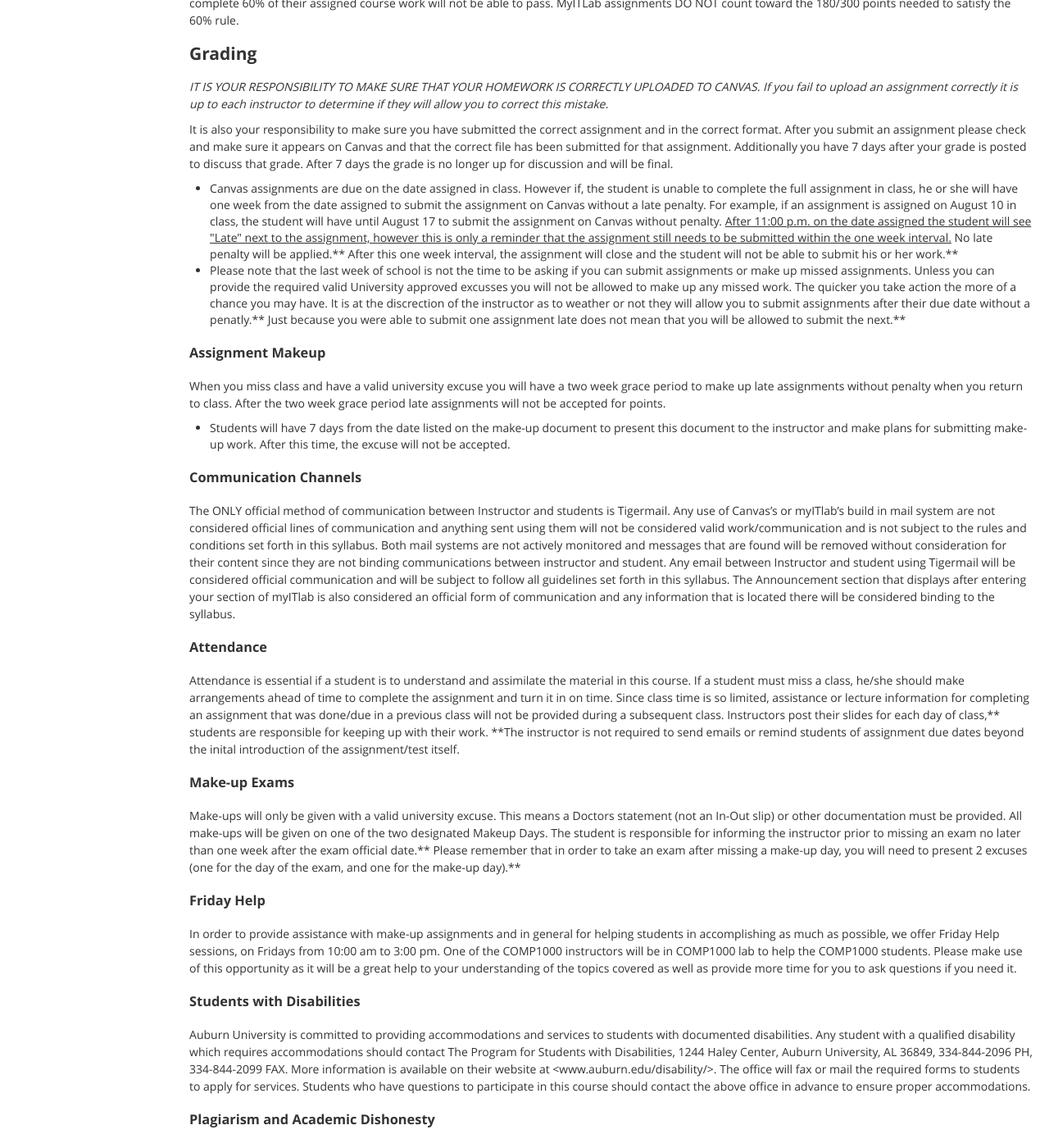
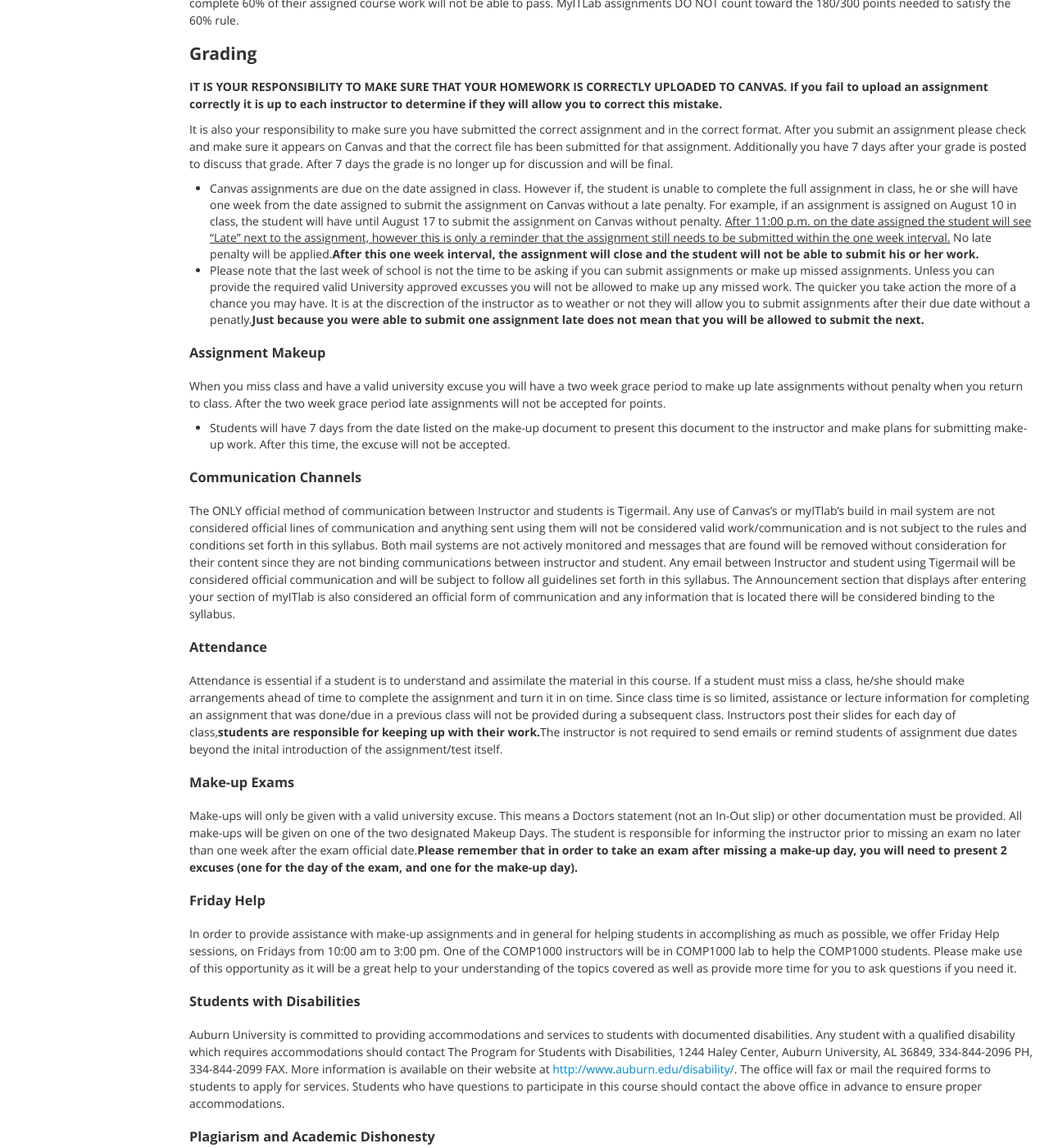
Before and after one commit to gongzhitaao/pcaweb, a Jekyll site: the page built from courses/comp1000/syllabus/index.md, in a window 1280 px wide and 1400 px high, scrolled down 3938 px. Shown: the whole window at 82% size. Built offline with Jekyll 4.4.1, drawn with Linux system fonts in a browser that asks for light colours.

Commit message:
comp1000

```diff
--- a/courses/comp1000/syllabus/index.md
+++ b/courses/comp1000/syllabus/index.md
@@ -398,11 +398,11 @@ Out of the 300 possible points for 'Textbook Assignments and Case Studies' a min
 
 ## Grading
 
-*IT IS YOUR RESPONSIBILITY TO MAKE SURE THAT YOUR HOMEWORK IS CORRECTLY UPLOADED TO CANVAS. If you fail to upload an assignment correctly it is up to each instructor to determine if they will allow you to correct this mistake.*
+**IT IS YOUR RESPONSIBILITY TO MAKE SURE THAT YOUR HOMEWORK IS CORRECTLY UPLOADED TO CANVAS. If you fail to upload an assignment correctly it is up to each instructor to determine if they will allow you to correct this mistake.**
 
 It is also your responsibility to make sure you have submitted the correct assignment and in the correct format. After you submit an assignment please check and make sure it appears on Canvas and that the correct file has been submitted for that assignment. Additionally you have 7 days after your grade is posted to discuss that grade. After 7 days the grade is no longer up for discussion and will be final.
-*	Canvas assignments are due on the date assigned in class. However if, the student is unable to complete the full assignment in class, he or she will have one week from the date assigned to submit the assignment on Canvas without a late penalty. For example, if an assignment is assigned on August 10 in class, the student will have until August 17 to submit the assignment on Canvas without penalty. <u>After 11:00 p.m. on the date assigned the student will see "Late" next to the assignment, however this is only a reminder that the assignment still needs to be submitted within the one week interval.</u> No late penalty will be applied.** After this one week interval, the assignment will close and the student will not be able to submit his or her work.**
-*	Please note that the last week of school is not the time to be asking if you can submit assignments or make up missed assignments. Unless you can provide the required valid University approved excusses you will not be allowed to make up any missed work. The quicker you take action the more of a chance you may have. It is at the discrection of the instructor as to weather or not they will allow you to submit assignments after their due date without a penatly.** Just because you were able to submit one assignment late does not mean that you will be allowed to submit the next.**
+*	Canvas assignments are due on the date assigned in class. However if, the student is unable to complete the full assignment in class, he or she will have one week from the date assigned to submit the assignment on Canvas without a late penalty. For example, if an assignment is assigned on August 10 in class, the student will have until August 17 to submit the assignment on Canvas without penalty. <span style="text-decoration:underline;">After 11:00 p.m. on the date assigned the student will see "Late" next to the assignment, however this is only a reminder that the assignment still needs to be submitted within the one week interval.</span> No late penalty will be applied.**After this one week interval, the assignment will close and the student will not be able to submit his or her work.**
+*	Please note that the last week of school is not the time to be asking if you can submit assignments or make up missed assignments. Unless you can provide the required valid University approved excusses you will not be allowed to make up any missed work. The quicker you take action the more of a chance you may have. It is at the discrection of the instructor as to weather or not they will allow you to submit assignments after their due date without a penatly.**Just because you were able to submit one assignment late does not mean that you will be allowed to submit the next.**
 
 ### Assignment Makeup
 When you miss class and have a valid university excuse you will have a two week grace period to make up late assignments without penalty when you return to class. After the two week grace period late assignments will not be accepted for points.
@@ -414,16 +414,16 @@ Any email between Instructor and student using Tigermail will be considered offi
 The Announcement section that displays after entering your section of myITlab is also considered an official form of communication and any information that is located there will be considered binding to the syllabus.
 
 ### Attendance
-Attendance is essential if a student is to understand and assimilate the material in this course. If a student must miss a class, he/she should make arrangements ahead of time to complete the assignment and turn it in on time. Since class time is so limited, assistance or lecture information for completing an assignment that was done/due in a previous class will not be provided during a subsequent class. Instructors post their slides for each day of class,** students are responsible for keeping up with their work. **The instructor is not required to send emails or remind students of assignment due dates beyond the inital introduction of the assignment/test itself.
+Attendance is essential if a student is to understand and assimilate the material in this course. If a student must miss a class, he/she should make arrangements ahead of time to complete the assignment and turn it in on time. Since class time is so limited, assistance or lecture information for completing an assignment that was done/due in a previous class will not be provided during a subsequent class. Instructors post their slides for each day of class,**students are responsible for keeping up with their work.**The instructor is not required to send emails or remind students of assignment due dates beyond the inital introduction of the assignment/test itself.
 
 ### Make-up Exams
-Make-ups will only be given with a valid university excuse. This means a Doctors statement (not an In-Out slip) or other documentation must be provided. All make-ups will be given on one of the two designated Makeup Days. The student is responsible for informing the instructor prior to missing an exam no later than one week after the exam official date.** Please remember that in order to take an exam after missing a make-up day, you will need to present 2 excuses (one for the day of the exam, and one for the make-up day).**
+Make-ups will only be given with a valid university excuse. This means a Doctors statement (not an In-Out slip) or other documentation must be provided. All make-ups will be given on one of the two designated Makeup Days. The student is responsible for informing the instructor prior to missing an exam no later than one week after the exam official date.**Please remember that in order to take an exam after missing a make-up day, you will need to present 2 excuses (one for the day of the exam, and one for the make-up day).**
 
 ### Friday Help
 In order to provide assistance with make-up assignments and in general for helping students in accomplishing as much as possible, we offer Friday Help sessions, on Fridays from 10:00 am to 3:00 pm. One of the COMP1000 instructors will be in COMP1000 lab to help the COMP1000 students. Please make use of this opportunity as it will be a great help to your understanding of the topics covered as well as provide more time for you to ask questions if you need it.
 
 ### Students with Disabilities
-Auburn University is committed to providing accommodations and services to students with documented disabilities. Any student with a qualified disability which requires accommodations should contact The Program for Students with Disabilities, 1244 Haley Center, Auburn University, AL 36849, 334-844-2096 PH, 334-844-2099 FAX. More information is available on their website at <www.auburn.edu/disability/>. The office will fax or mail the required forms to students to apply for services. Students who have questions to participate in this course should contact the above office in advance to ensure proper accommodations.
+Auburn University is committed to providing accommodations and services to students with documented disabilities. Any student with a qualified disability which requires accommodations should contact The Program for Students with Disabilities, 1244 Haley Center, Auburn University, AL 36849, 334-844-2096 PH, 334-844-2099 FAX. More information is available on their website at <http://www.auburn.edu/disability/>. The office will fax or mail the required forms to students to apply for services. Students who have questions to participate in this course should contact the above office in advance to ensure proper accommodations.
 
 ### Plagiarism and Academic Dishonesty
 Plagiarism is the act of presenting directly or indirectly someone elseâ€™s work as your own. Plagiarism is a major type of academic dishonesty and will not be tolerated. Similarly cheating on tests in any way, falsifying bibliographies, fraudulent quotes, and similar practices are intolerable forms of academic dishonesty. The Universityâ€™s policy for academic misconduct in the Student Code of Conduct will be followed for this course (Tiger Club, pp. 83 and 92). If any questions regarding its contents, please contact the instructor.
```
